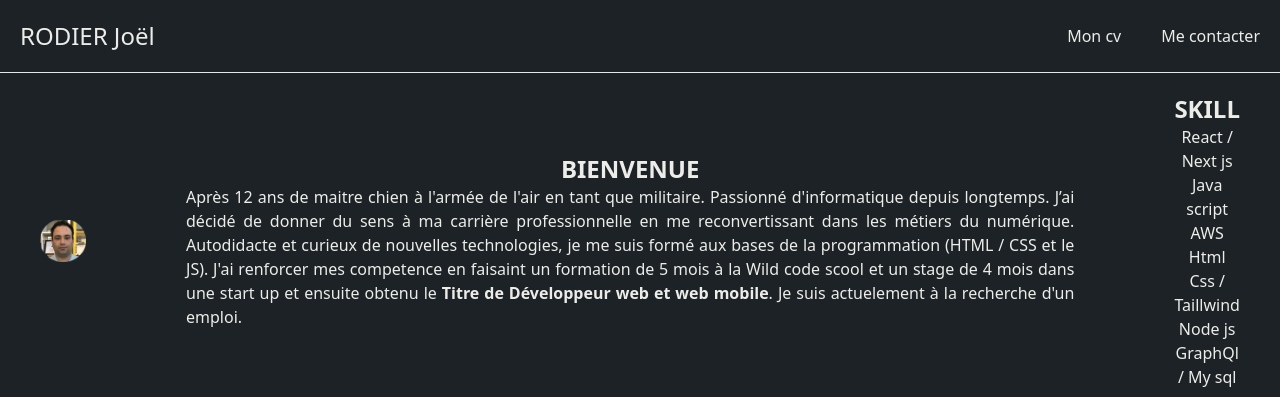
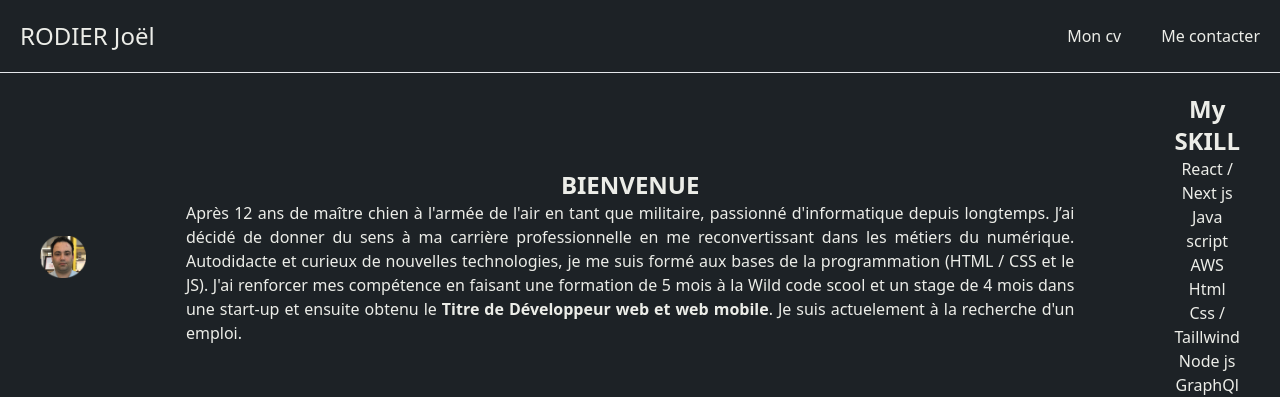
Before and after one commit to jojo051/portfoliot-v2, a React (Create React App) app: page / in a window 1280 px wide. Shown: the top 397 px of the page. Built offline with nearby package versions, Linux system fonts and the light colour scheme.

Commit message:
add description sacre campus and fix texte acceuil

```diff
--- a/src/components/Main.jsx
+++ b/src/components/Main.jsx
@@ -14,15 +14,15 @@ const Main = () => {
         <div className="pb-3 sm:pb-5 sm:">
           <h2 className="text-2xl text-center font-black"> BIENVENUE </h2>
           <p className="text-justify px-5 sm:px-20">
-          Après 12 ans de maitre chien à l'armée de l'air en tant que militaire. Passionné d'informatique depuis longtemps.
+          Après 12 ans de maître chien à l'armée de l'air en tant que militaire, passionné d'informatique depuis longtemps.
           J’ai décidé de donner du sens à ma carrière professionnelle en me reconvertissant dans les métiers du numérique.
           Autodidacte et curieux de nouvelles technologies, je me suis formé aux bases de la programmation (HTML / CSS et le JS).
-          J'ai renforcer mes competence en faisaint un formation de 5 mois à la Wild code scool et un stage de 4 mois dans une start up et ensuite obtenu le <span className="font-black">Titre de Développeur web et web mobile</span>.
+          J'ai renforcer mes compétence en faisant une formation de 5 mois à la Wild code scool et un stage de 4 mois dans une start-up et ensuite obtenu le <span className="font-black">Titre de Développeur web et web mobile</span>.
           Je suis actuelement à la recherche d'un emploi.
           </p>
         </div>
         <div className="pb-3 sm:pb-5 sm:w-2/6 lg:w-1/6">
-          <h2 className="text-2xl text-center font-black">SKILL</h2>
+          <h2 className="text-2xl text-center font-black">My SKILL</h2>
           <ul>
             <li className="text-center">React / Next js</li>
             <li className="text-center">Java script</li>
--- a/src/project.json
+++ b/src/project.json
@@ -62,7 +62,7 @@
       "path": "sacreecampus",
       "name": "Sacrée campus",
       "link": "https://github.com/BrianLag/sacre-campus/",
-      "description": "Lorem Ipsum is simply dummy text of the printing and typesetting industry.",
+      "description": "Sacrée campus est le premier projet effectué en formation, d'une duré de deux semaine, c'est un site vitrine de référencement de lieu et d’évènement proche de la Wild Code School. Sont but été de travailler et s'organiser en groupe, d'utiliser les outils \"Git et Figma\", d’apprendre à présenter le projet à d'autre personne  pour en avoir un retour et corriger les erreurs rapportées.",
       "imageDemo": "https://raw.githubusercontent.com/jojo051/portfoliot-v2/main/src/image/sacr%C3%A9eCampusAcceuil.png",
       "image": [
         {
```
